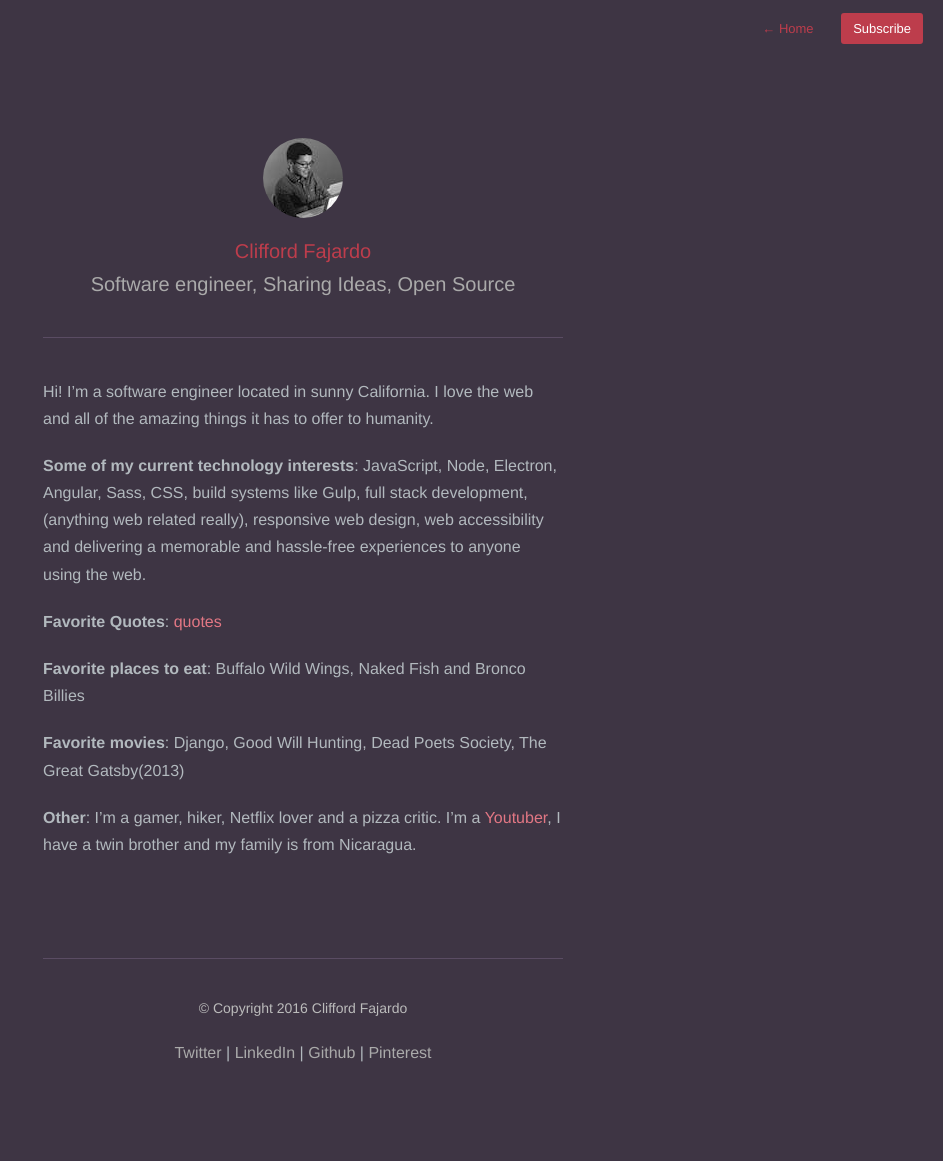
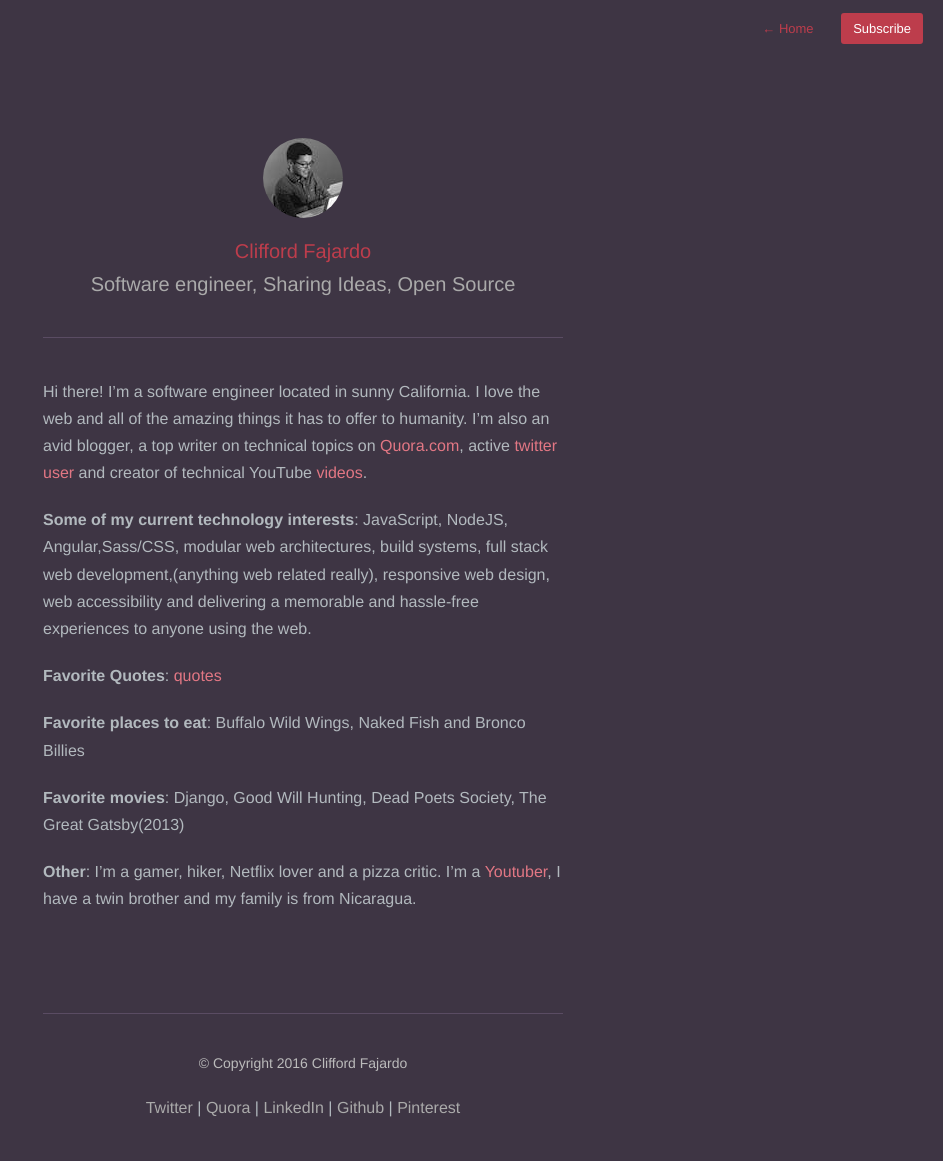
Before and after one commit to JosephSun/cliffordfajardo.github.io, a Jekyll site: the page built from about.md, in a window 1280 px wide. Shown: the whole page, without its empty margins (337-1280 px from the left). Built offline with Jekyll 4.4.1, drawn with Linux system fonts in a browser that asks for light colours; nearby versions of some CDN libraries; Markdown is read by kramdown in place of the engine named in the settings; before the commit the page ends 1106 px from its top, so only the background shows below that.

Commit message:
update aboutme & footer links

```diff
--- a/_includes/footer.html
+++ b/_includes/footer.html
@@ -2,6 +2,7 @@
     <p class="small">© Copyright {{ site.time | date: '%Y' }} {{ site.author }}</p>
     <p>
       <a href="https://twitter.com/cliffordfajard0" target="_blank">Twitter</a> |
+      <a href="https://www.quora.com/profile/Clifford-Fajardo" target="_blank">Quora</a> |
       <a href="https://www.linkedin.com/in/cliffordfajardo" target="_blank">LinkedIn</a> |
       <a href="https://github.com/cliffordfajardo" target="_blank">Github</a> |
       <a href="https://www.pinterest.com/cliffordfajardo" target="_blank">Pinterest</a>
--- a/about.md
+++ b/about.md
@@ -4,16 +4,16 @@ permalink: about/
 profile: true
 ---
 
-Hi! I'm a software engineer located in sunny California. I love the web and all of the amazing things
-it has to offer to humanity.
+Hi there! I'm a software engineer located in sunny California. I love the web and all of the amazing things
+it has to offer to humanity. I’m also an avid blogger, a top writer on technical topics on [Quora.com](https://www.quora.com/profile/Clifford-Fajardo), active [twitter user](https://twitter.com/cliffordfajard0) and creator of technical YouTube [videos](youtube.com/cliffordfajardo).
+
 
 **Some of my current technology interests**:
-JavaScript, Node, Electron, Angular, Sass, CSS, build systems like Gulp, full stack development,(anything web related really), responsive web design, web accessibility and delivering a memorable and hassle-free experiences to anyone using the web.
+JavaScript, NodeJS, Angular,Sass/CSS, modular web architectures, build systems, full stack web development,(anything web related really), responsive web design, web accessibility and delivering a memorable and hassle-free experiences to anyone using the web.
 
 
 **Favorite Quotes**:
 [quotes](https://gist.github.com/cliffordfajardo/3b710aa0b25434efde4a)
-
 
 
 **Favorite places to eat**:
```
